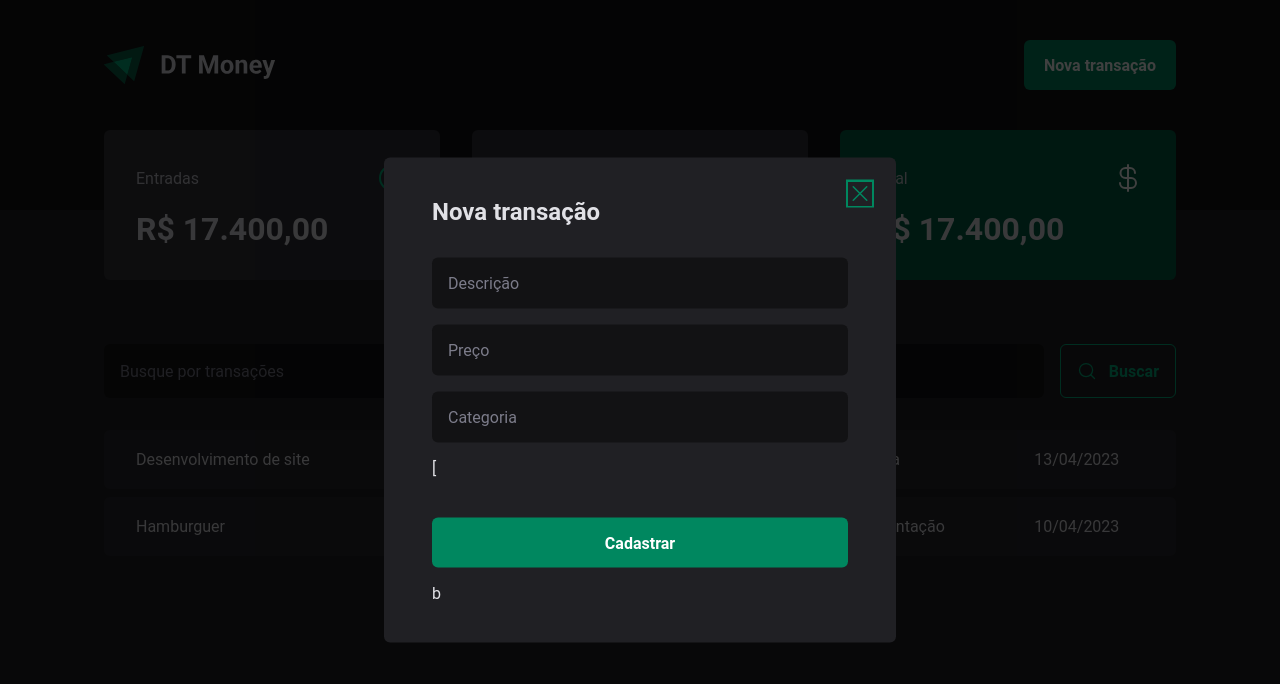
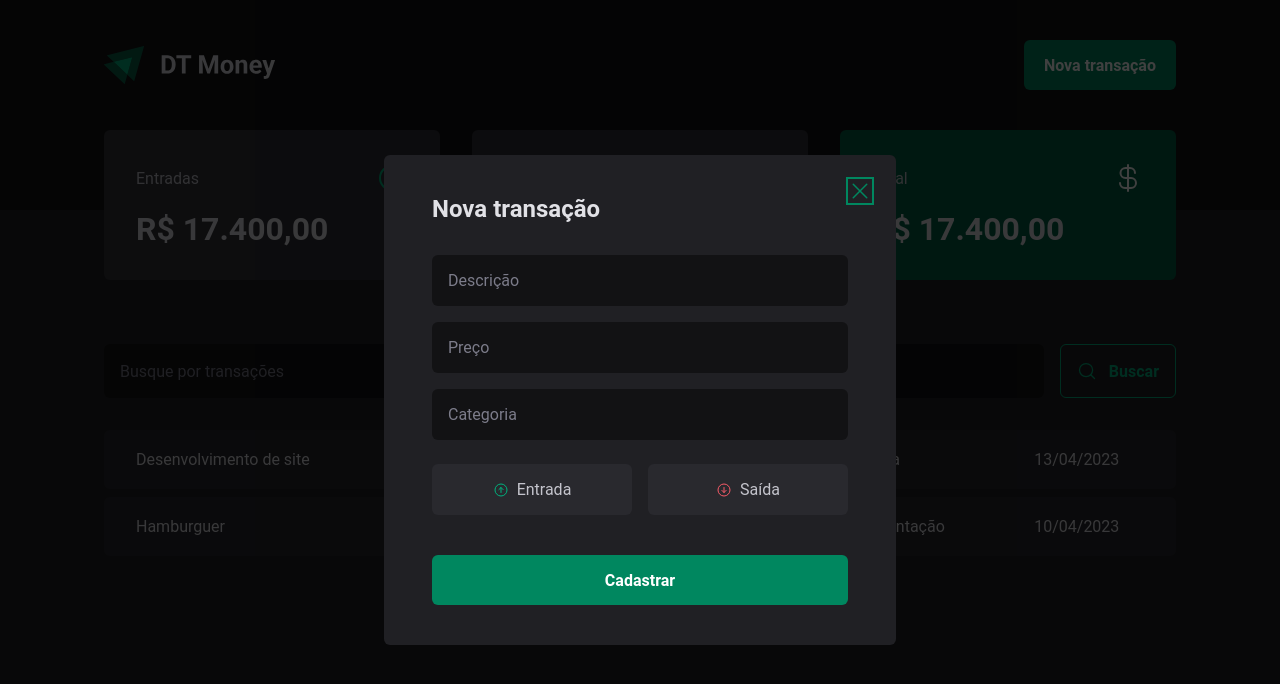
Before and after one commit to ldvndev/DT-Money, a React app: page / in a window 1280 px wide. Both pictures are taken after a click on the button "Nova transação". Shown: the top 684 px of the page. Built offline with nearby package versions, Linux system fonts and the light colour scheme; the HTML template or start-up script is replaced by a standard one.

Commit message:
feat: Visual structure - Entry and exit buttons

```diff
--- a/src/components/NewTransactionModal/index.tsx
+++ b/src/components/NewTransactionModal/index.tsx
@@ -1,7 +1,13 @@
 import * as Dialog from '@radix-ui/react-dialog'
 
-import { CloseButton, Content, Overlay } from './styles'
-import { X } from 'phosphor-react'
+import {
+  CloseButton,
+  Content,
+  Overlay,
+  TransactionType,
+  TransactionTypeButton,
+} from './styles'
+import { ArrowCircleDown, ArrowCircleUp, X } from 'phosphor-react'
 
 export function NewTransactionModal() {
   return (
@@ -18,8 +24,21 @@
         <form action="">
           <input type="text" placeholder="Descrição" required />
           <input type="number" placeholder="Preço" required />
-          <input type="text" placeholder="Categoria" required />[
-          <button type="submit">Cadastrar</button>b
+          <input type="text" placeholder="Categoria" required />
+
+          <TransactionType>
+            <TransactionTypeButton variant="income">
+              <ArrowCircleUp />
+              Entrada
+            </TransactionTypeButton>
+
+            <TransactionTypeButton variant="outcome">
+              <ArrowCircleDown />
+              Saída
+            </TransactionTypeButton>
+          </TransactionType>
+
+          <button type="submit">Cadastrar</button>
         </form>
       </Content>
     </Dialog.Portal>
--- a/src/components/NewTransactionModal/styles.ts
+++ b/src/components/NewTransactionModal/styles.ts
@@ -68,3 +68,34 @@
   cursor: pointer;
   color: ${(props) => props.theme['green-500']};
 `
+
+export const TransactionType = styled.div`
+  display: grid;
+  grid-template-columns: repeat(2, 1fr);
+  gap: 1rem;
+  margin-top: 0.5rem;
+`
+
+interface TransactionTypeButtonProps {
+  variant: 'income' | 'outcome'
+}
+
+export const TransactionTypeButton = styled.button<TransactionTypeButtonProps>`
+  background: ${(props) => props.theme['gray-700']};
+  padding: 1rem;
+  display: flex;
+  align-items: center;
+  justify-content: center;
+  gap: 0.5rem;
+  border-radius: 6px;
+  cursor: pointer;
+  border: 0;
+  color: ${(props) => props.theme['gray-300']};
+
+  svg {
+    color: ${(props) =>
+      props.variant === 'income'
+        ? props.theme['green-300']
+        : props.theme['red-300']};
+  }
+`
```
